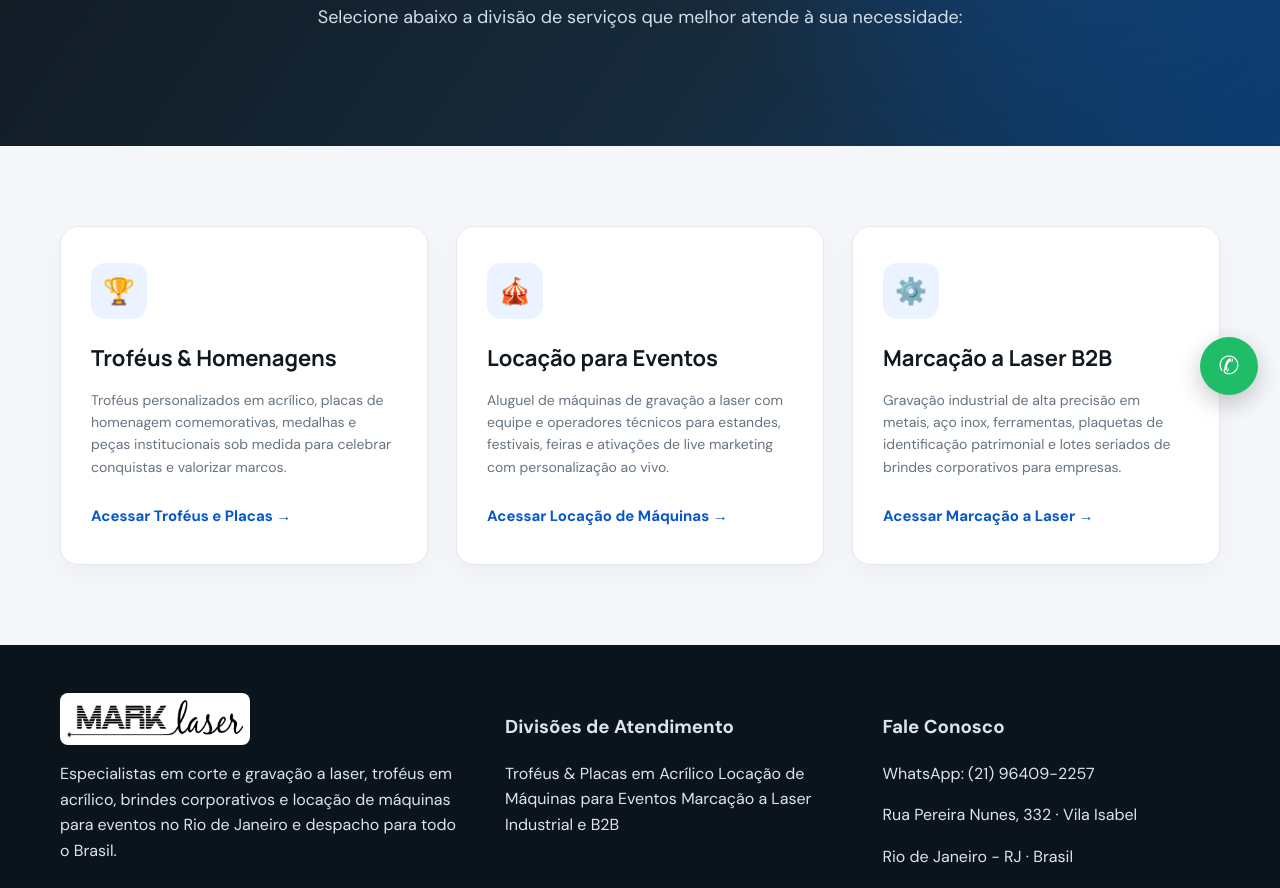
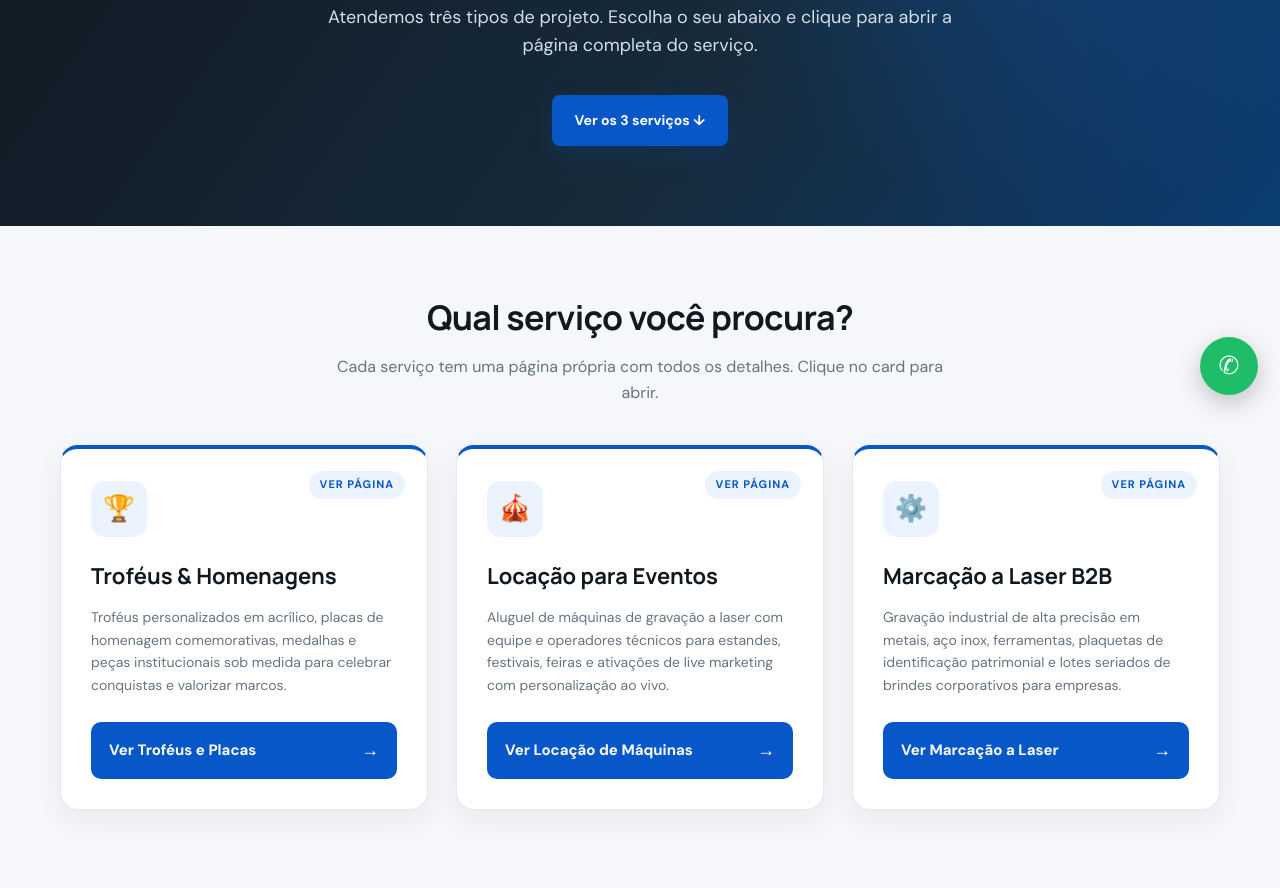
Before and after one commit to souandrenunes/mark-laser, a plain HTML site: page index.html in a window 1280 px wide. Shown: the part 383-1271 px from the top of the page. Drawn offline with Linux system fonts and the light colour scheme.

Commit message:
Melhora os cards de serviços da página inicial
Co-Authored-By: Claude Opus 5.5 <noreply@anthropic.com>

```diff
--- a/index.html
+++ b/index.html
@@ -39,15 +39,21 @@
     .eyebrow{display:inline-flex;align-items:center;gap:9px;color:#8edff0;text-transform:uppercase;letter-spacing:2px;font-size:11px;font-weight:800;margin-bottom:16px}
     h1{font-family:Manrope,sans-serif;font-size:clamp(34px,4.5vw,54px);line-height:1.15;margin:0 auto 20px;max-width:800px;letter-spacing:-.035em}h1 span{color:#66d2e5}
     .hero p{font-size:18px;color:#d3dee8;max-width:680px;margin:0 auto 35px}
-    .portals{padding:80px 0;background:var(--paper)}
+    .portals{padding:64px 0 80px;background:var(--paper);scroll-margin-top:82px}
+    .portals-head{text-align:center;margin:0 auto 40px;max-width:640px}
+    .portals-head h2{font-family:Manrope,sans-serif;font-size:clamp(26px,3vw,34px);margin:0 0 10px;letter-spacing:-.02em}
+    .portals-head p{color:var(--muted);margin:0;font-size:16px}
     .portals-grid{display:grid;grid-template-columns:repeat(3,1fr);gap:28px}
-    .portal-card{background:#fff;border:1px solid var(--line);border-radius:18px;padding:36px 30px;display:flex;flex-direction:column;justify-content:space-between;box-shadow:0 10px 30px rgba(16,24,32,.04);transition:.25s;position:relative;overflow:hidden}
-    .portal-card:hover{transform:translateY(-6px);box-shadow:0 20px 40px rgba(7,87,200,.12);border-color:rgba(7,87,200,.3)}
+    .portal-card{background:#fff;border:1px solid var(--line);border-top:4px solid var(--blue);border-radius:18px;padding:32px 30px 30px;display:flex;flex-direction:column;justify-content:space-between;box-shadow:0 10px 30px rgba(16,24,32,.06);transition:.25s;position:relative;overflow:hidden;cursor:pointer}
+    .portal-card:hover,.portal-card:focus-visible{transform:translateY(-6px);box-shadow:0 20px 40px rgba(7,87,200,.16);border-color:rgba(7,87,200,.45);border-top-color:var(--blue2);outline:none}
+    .portal-card .tag{position:absolute;top:22px;right:22px;font-size:11px;font-weight:700;text-transform:uppercase;letter-spacing:1px;color:var(--blue);background:#eaf3ff;border-radius:99px;padding:5px 11px}
     .portal-card .icon{width:56px;height:56px;border-radius:14px;background:#eaf3ff;display:grid;place-items:center;font-size:26px;color:var(--blue);margin-bottom:22px}
-    .portal-card h2{font-family:Manrope,sans-serif;font-size:22px;margin:0 0 12px;color:var(--ink)}
+    .portal-card h3{font-family:Manrope,sans-serif;font-size:22px;margin:0 0 12px;color:var(--ink)}
     .portal-card p{color:var(--muted);font-size:14px;margin:0 0 26px;line-height:1.6}
-    .portal-card .card-link{display:inline-flex;align-items:center;gap:8px;font-weight:700;color:var(--blue);font-size:15px;margin-top:auto}
-    .portal-card .card-link:hover{color:#0348a8}
+    .portal-card .card-link{display:flex;align-items:center;justify-content:space-between;gap:10px;width:100%;padding:14px 18px;border-radius:10px;background:var(--blue);color:#fff;font-weight:700;font-size:15px;margin-top:auto;transition:.2s}
+    .portal-card .card-link .arrow{font-size:18px;transition:transform .2s}
+    .portal-card:hover .card-link,.portal-card:focus-visible .card-link{background:#0348a8}
+    .portal-card:hover .card-link .arrow,.portal-card:focus-visible .card-link .arrow{transform:translateX(5px)}
     footer{background:#0c141b;color:#dce5ed;padding:48px 0 20px}.footer-grid{display:grid;grid-template-columns:1.2fr 1fr 1fr;gap:40px}.footer-logo{width:190px;background:#fff;border-radius:8px;padding:7px;margin-bottom:15px}.footer p,.footer a{font-size:13px;color:#aebbc6}.footer h3{font-size:15px;margin-bottom:14px;color:#fff}.footer a{display:block;margin:8px 0}.copyright{border-top:1px solid #26323d;margin-top:35px;padding-top:18px;display:flex;justify-content:space-between;gap:12px;flex-wrap:wrap;color:#83919d;font-size:11px}
     .whatsapp-float{position:fixed;right:22px;bottom:22px;z-index:30;width:58px;height:58px;border-radius:50%;display:grid;place-items:center;background:#20bd69;color:white;font-size:25px;box-shadow:0 8px 25px rgba(0,0,0,.22)}
     @media(max-width:900px){.portals-grid{grid-template-columns:1fr;gap:20px}.footer-grid{grid-template-columns:1fr;gap:25px}}
@@ -68,40 +74,48 @@ height="0" width="0" style="display:none;visibility:hidden"></iframe></noscript>
     <section class="hero"><div class="container">
       <div class="eyebrow">Soluções Corporativas & Industriais</div>
       <h1>Precisão a laser para transformar ideias em <span>reconhecimento.</span></h1>
-      <p>Selecione abaixo a divisão de serviços que melhor atende à sua necessidade:</p>
+      <p>Atendemos três tipos de projeto. Escolha o seu abaixo e clique para abrir a página completa do serviço.</p>
+      <a class="btn hero-btn" href="#servicos">Ver os 3 serviços ↓</a>
     </div></section>
 
-    <section class="portals"><div class="container">
+    <section class="portals" id="servicos"><div class="container">
+      <div class="portals-head">
+        <h2>Qual serviço você procura?</h2>
+        <p>Cada serviço tem uma página própria com todos os detalhes. Clique no card para abrir.</p>
+      </div>
       <div class="portals-grid">
         <!-- PORTAL 1: TROFEU -->
-        <article class="portal-card">
+        <a class="portal-card" href="trofeu/">
+          <span class="tag">Ver página</span>
           <div>
             <div class="icon">🏆</div>
-            <h2>Troféus & Homenagens</h2>
+            <h3>Troféus & Homenagens</h3>
             <p>Troféus personalizados em acrílico, placas de homenagem comemorativas, medalhas e peças institucionais sob medida para celebrar conquistas e valorizar marcos.</p>
           </div>
-          <a class="card-link" href="trofeu/">Acessar Troféus e Placas →</a>
-        </article>
+          <span class="card-link">Ver Troféus e Placas <span class="arrow" aria-hidden="true">→</span></span>
+        </a>
 
         <!-- PORTAL 2: LOCACAO -->
-        <article class="portal-card">
+        <a class="portal-card" href="locacao/">
+          <span class="tag">Ver página</span>
           <div>
             <div class="icon">🎪</div>
-            <h2>Locação para Eventos</h2>
+            <h3>Locação para Eventos</h3>
             <p>Aluguel de máquinas de gravação a laser com equipe e operadores técnicos para estandes, festivais, feiras e ativações de live marketing com personalização ao vivo.</p>
           </div>
-          <a class="card-link" href="locacao/">Acessar Locação de Máquinas →</a>
-        </article>
+          <span class="card-link">Ver Locação de Máquinas <span class="arrow" aria-hidden="true">→</span></span>
+        </a>
 
         <!-- PORTAL 3: MARCACAO -->
-        <article class="portal-card">
+        <a class="portal-card" href="marcacao/">
+          <span class="tag">Ver página</span>
           <div>
             <div class="icon">⚙️</div>
-            <h2>Marcação a Laser B2B</h2>
+            <h3>Marcação a Laser B2B</h3>
             <p>Gravação industrial de alta precisão em metais, aço inox, ferramentas, plaquetas de identificação patrimonial e lotes seriados de brindes corporativos para empresas.</p>
           </div>
-          <a class="card-link" href="marcacao/">Acessar Marcação a Laser →</a>
-        </article>
+          <span class="card-link">Ver Marcação a Laser <span class="arrow" aria-hidden="true">→</span></span>
+        </a>
       </div>
     </div></section>
   </main>
```
